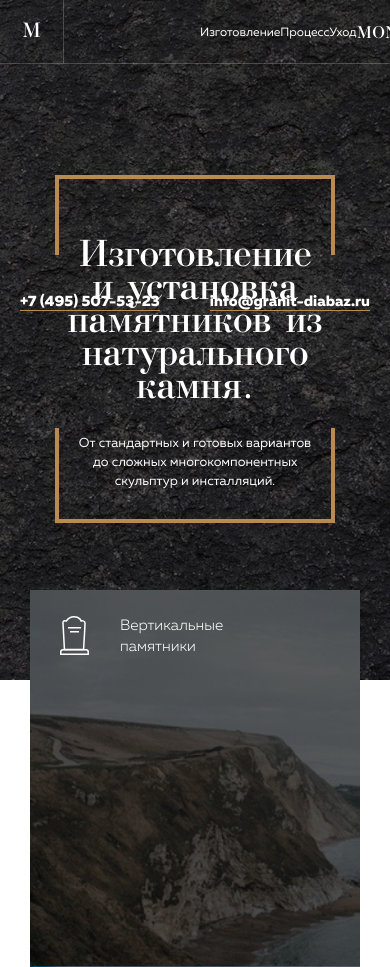
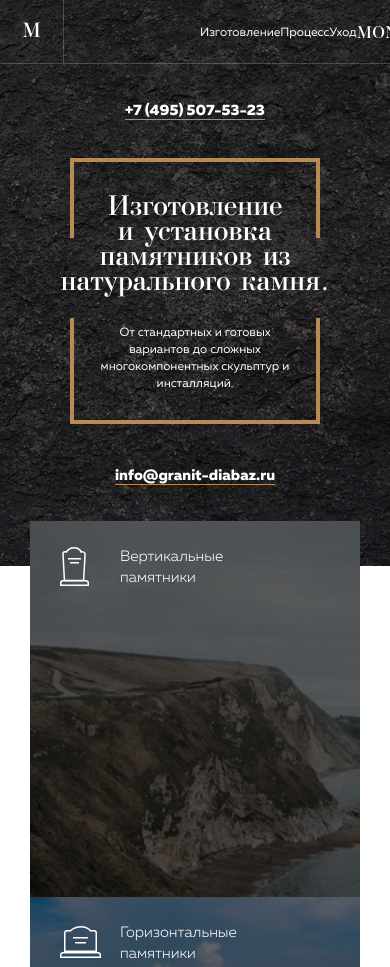
Before and after one commit to evgenyzhernoklev/monumentum, a website: page src/index.html in a window 390 px wide. Shown: the top 967 px of the page. Drawn offline with nearby package versions, Linux system fonts and the light colour scheme; files that its build step writes are made by us from their sources.

Commit message:
Add mobile header

```diff
--- a/src/css/common.scss
+++ b/src/css/common.scss
@@ -30,7 +30,7 @@ button {
 .contentIn {
   position: relative;
   max-width: 970px;
-  min-width: 260px;
+  min-width: 320px;
   margin: 0 auto;
   padding: 0 30px;
 }
--- a/src/css/content.scss
+++ b/src/css/content.scss
@@ -83,6 +83,14 @@
   font-size: 15px;
   line-height: 21px;
   color: $white;
+}
+
+
+
+@media (max-width: 767px) {
+  .products {
+    margin: -45px 0 40px;
+  }
 }
 
 
--- a/src/css/header.scss
+++ b/src/css/header.scss
@@ -65,3 +65,51 @@
   border: 4px solid $gold;
   border-top: 0;
 }
+
+
+
+@media (max-width: 960px) {
+  .headerInfoTitle {
+    max-width: 400px;
+    font-size: 35px;
+  }
+}
+
+
+
+@media (max-width: 767px) {
+  .header {
+    height: auto;
+    text-align: center;
+
+    .contentIn {
+      padding-top: 100px;
+      padding-bottom: 80px;
+    }
+  }
+
+  .headerLink {
+    position: static;
+  }
+
+  .headerInfo {
+    margin: 37px -10px 41px;
+  }
+
+  .headerInfoTitle {
+    margin: -42px auto 22px;
+    max-width: 290px;
+    font-size: 30px;
+    line-height: 25px;
+  }
+
+  .headerInfo__topHelper {
+    width: 250px;
+  }
+
+  .headerInfo__bottomHelper {
+    width: 250px;
+    font-size: 12px;
+    line-height: 17px;
+  }
+}
```
Also changed, not shown: build/css/app.css.
